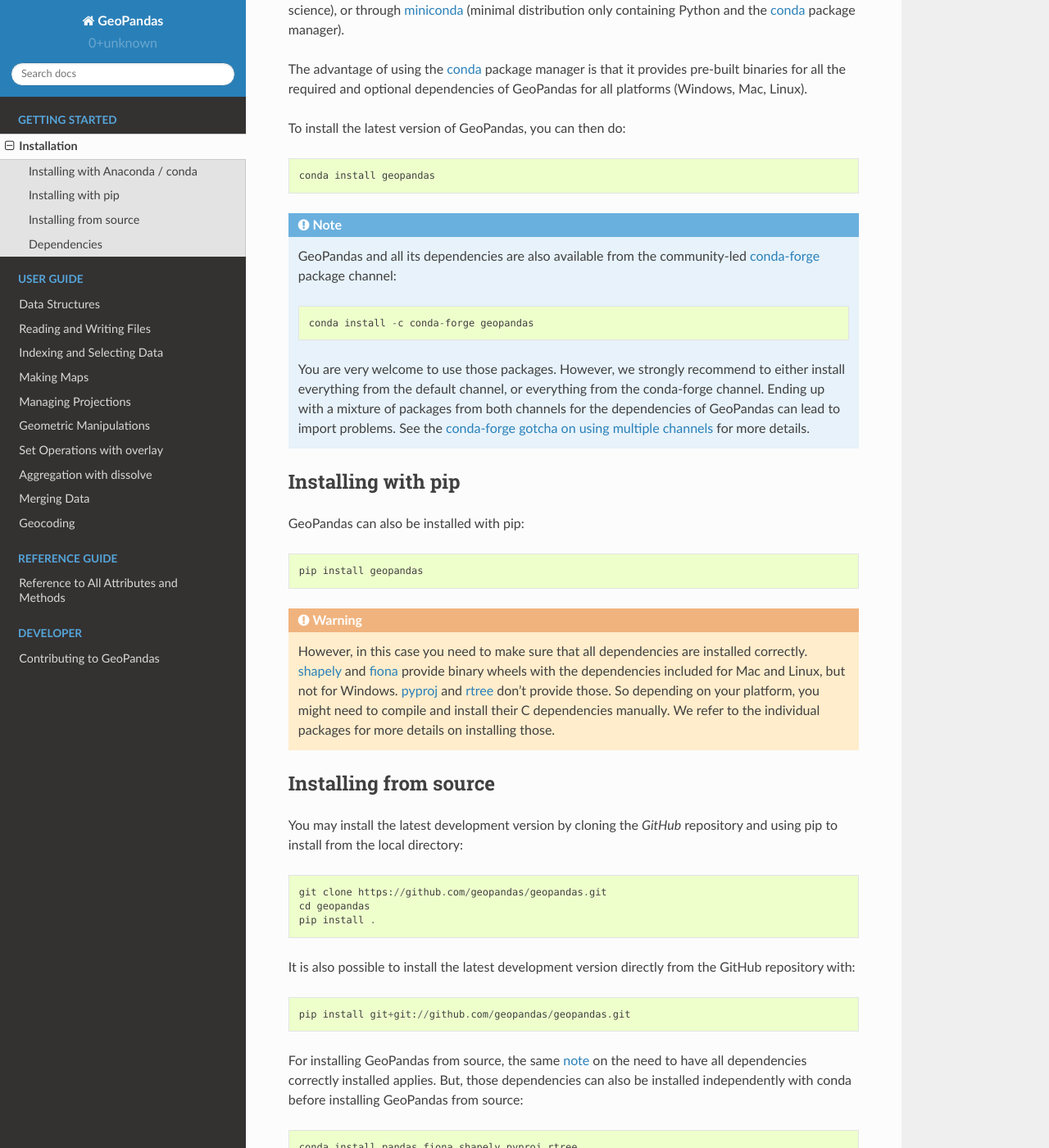
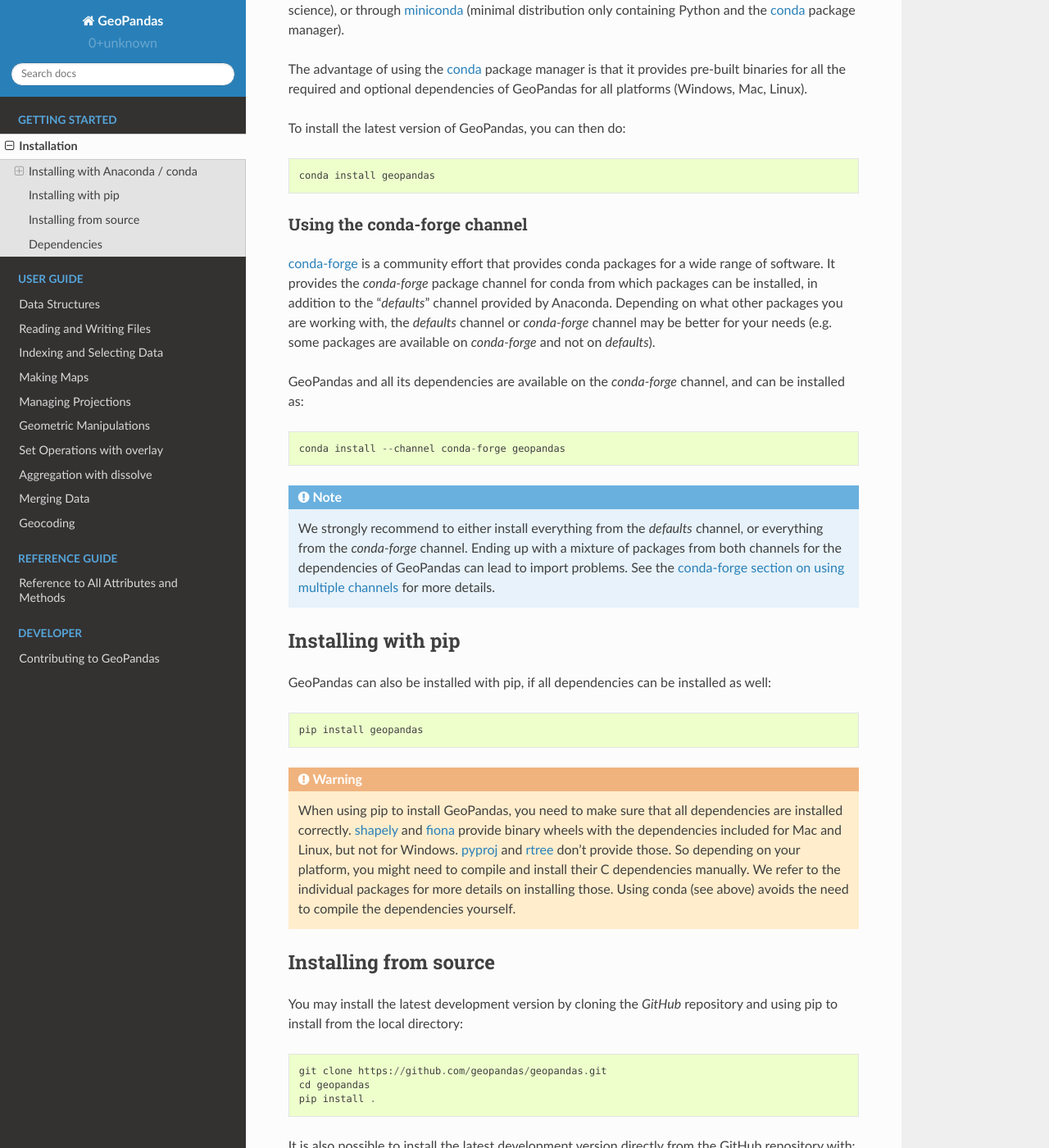
Before and after one commit to geopandas/geopandas, a Sphinx documentation site: the page built from doc/source/install.rst, in a window 1280 px wide and 1400 px high, scrolled down 383 px. Shown: the whole window at 82% size. Built offline with Sphinx 7.4.7 and the Read the Docs theme 2.0.0, drawn with Linux system fonts in a browser that asks for light colours; pages that are not in the unit, such as notebooks, are missing from menus.

Commit message:
expand section on conda-forge

```diff
--- a/doc/source/install.rst
+++ b/doc/source/install.rst
@@ -26,19 +26,31 @@
 
     conda install geopandas
 
+
+Using the conda-forge channel
+^^^^^^^^^^^^^^^^^^^^^^^^^^^^^
+
+`conda-forge`_ is a community effort that provides conda packages for a wide
+range of software. It provides the *conda-forge* package channel for conda from
+which packages can be installed, in addition to the "*defaults*" channel
+provided by Anaconda.
+Depending on what other packages you are working with, the *defaults* channel
+or *conda-forge* channel may be better for your needs (e.g. some packages are
+available on *conda-forge* and not on *defaults*).
+
+GeoPandas and all its dependencies are available on the *conda-forge*
+channel, and can be installed as::
+
+    conda install --channel conda-forge geopandas
+
 .. note::
 
-    GeoPandas and all its dependencies are also available from the
-    community-led `conda-forge`_ package channel::
-
-        conda install -c conda-forge geopandas
-
-    You are very welcome to use those packages. However, we strongly recommend
-    to either install everything from the default channel, or everything from
-    the conda-forge channel. Ending up with a mixture of packages from both
-    channels for the dependencies of GeoPandas can lead to import problems.
-    See the `conda-forge gotcha on using multiple channels
-    <https://conda-forge.org/docs/conda-forge_gotchas.html#using-multiple-channels>`__
+    We strongly recommend to either install everything from the *defaults*
+    channel, or everything from the *conda-forge* channel. Ending up with a
+    mixture of packages from both channels for the dependencies of GeoPandas
+    can lead to import problems.
+    See the `conda-forge section on using multiple channels
+    <http://conda-forge.org/docs/user/tipsandtricks.html#using-multiple-channels>`__
     for more details.
 
 .. _install-pip:
@@ -46,7 +58,8 @@
 Installing with pip
 -------------------
 
-GeoPandas can also be installed with pip::
+GeoPandas can also be installed with pip, if all dependencies can be installed
+as well::
 
     pip install geopandas
 
@@ -54,13 +67,14 @@
 
 .. warning::
 
-    However, in this case you need to make sure that all dependencies are
+    When using pip to install GeoPandas, you need to make sure that all dependencies are
     installed correctly. `shapely`_ and `fiona`_ provide binary wheels with the
     dependencies included for Mac and Linux, but not for Windows.
     `pyproj`_ and `rtree`_ don't provide those.
     So depending on your platform, you might need to compile and install their
     C dependencies manually. We refer to the individual packages for more
     details on installing those.
+    Using conda (see above) avoids the need to compile the dependencies yourself.
 
 Installing from source
 ----------------------
```
